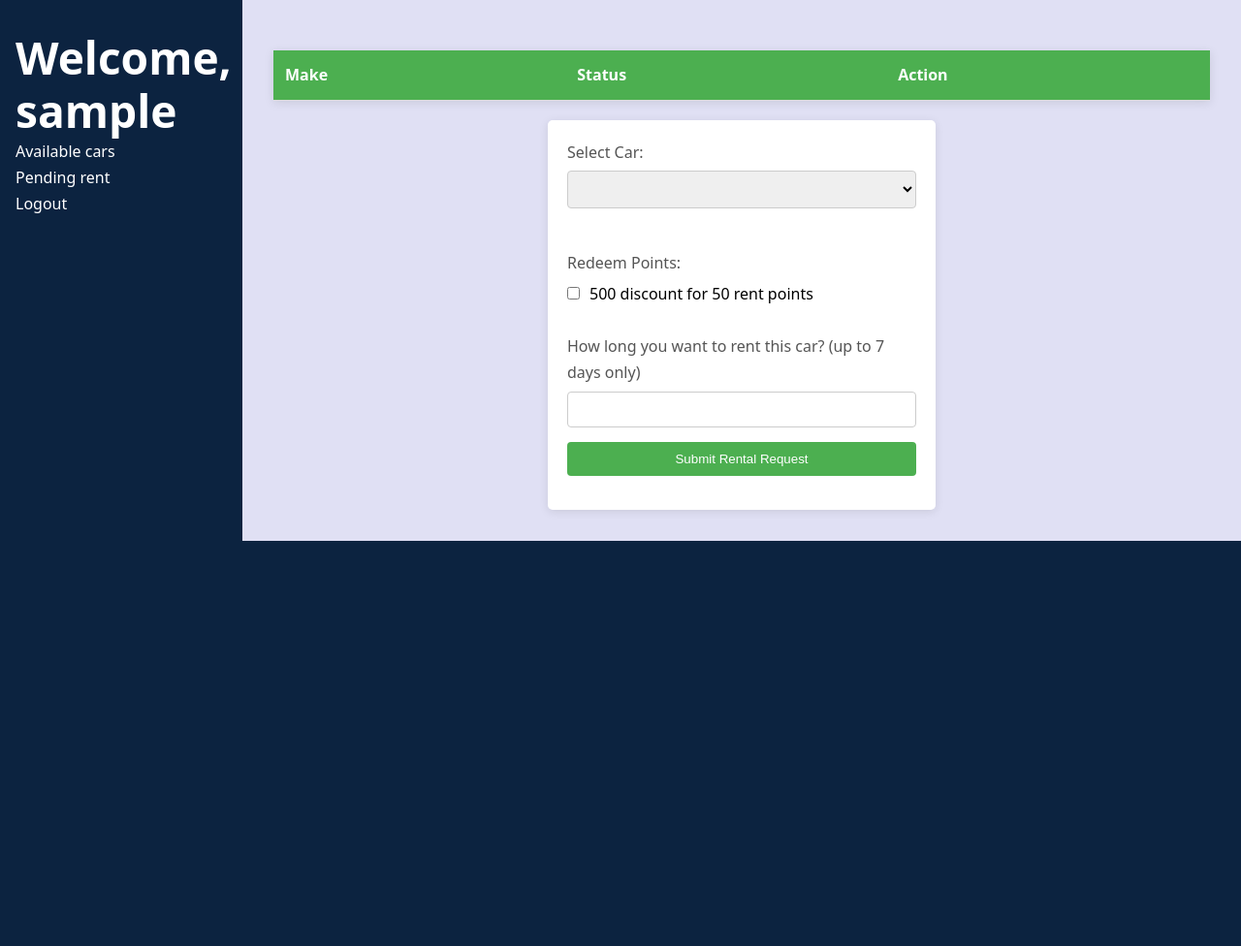
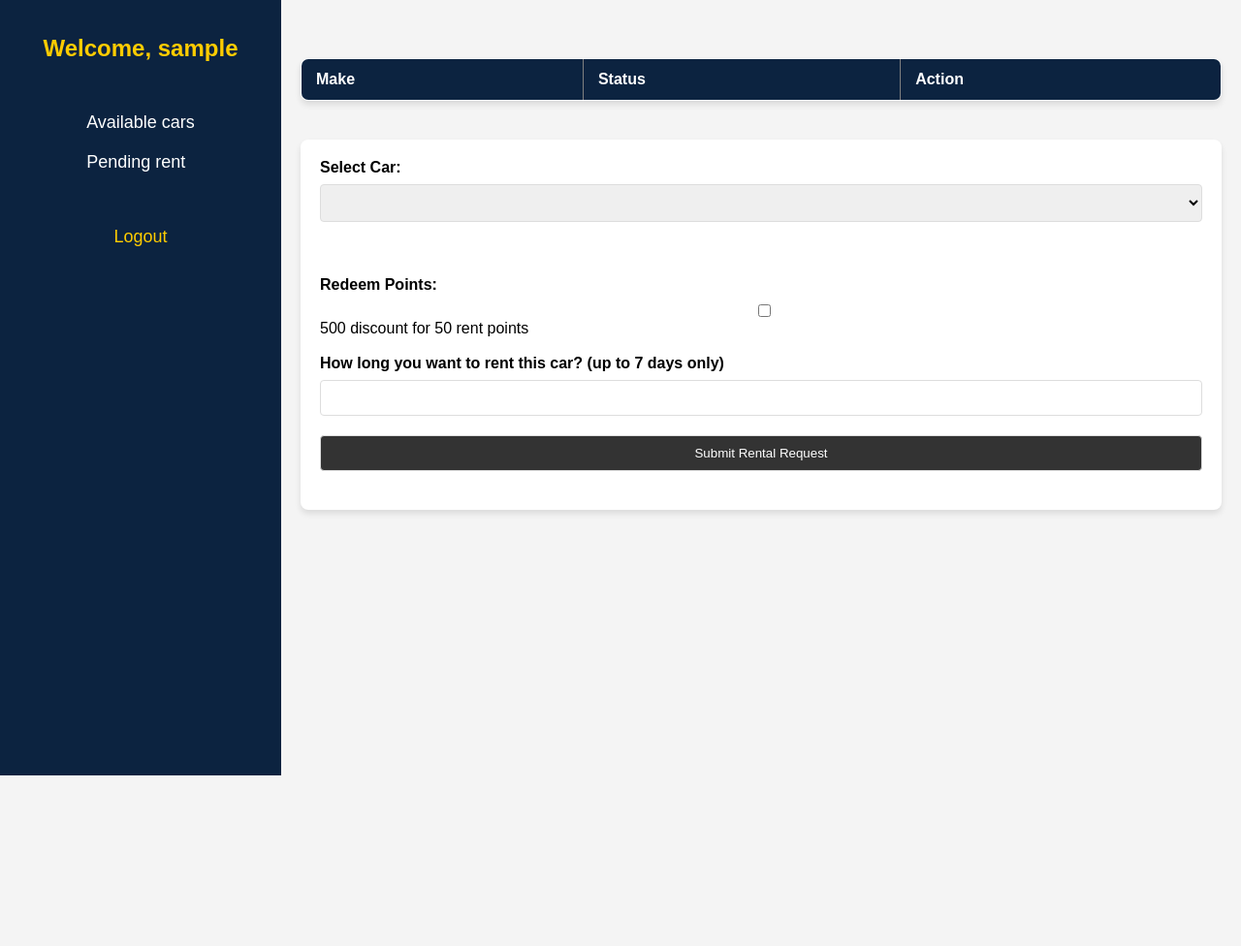
Before and after one commit to wenardsantos/rent-car, a PHP site: page /customer_dashboard.php in a window 1280 px wide. Shown: the whole page at 97% size. After the commit the page ends 800 px from the top, so only its background shows below. Run offline with PHP 8.4, Linux system fonts and the light colour scheme; the visitor is signed in with stand-in values (Sample User, id 1); data that the repository does not hold is empty.

Commit message:
Fixed customer available car display

```diff
--- a/customer_dashboard.php
+++ b/customer_dashboard.php
@@ -3,8 +3,8 @@ session_start();
 
 include 'connect_db.php';
 
-//$cars_sql = "SELECT * FROM cars WHERE car_id NOT IN (SELECT car_id FROM rentals WHERE status='approved') AND availability = 1";
 $cars_sql = "SELECT * FROM cars WHERE car_id NOT IN (SELECT car_id FROM rentals WHERE status='pending') AND availability = 1";
+
 $cars_results = $conn->query($cars_sql);
 
 $rentals_sql = "SELECT r.rental_id, c.make, c.model, r.days, r.status FROM rentals r JOIN cars c ON r.car_id = c.car_id WHERE r.customer_id = ? ";
@@ -25,96 +25,207 @@ $customer = $stmt->get_result();
 <head>
     <meta charset="UTF-8">
     <meta name="viewport" content="width=device-width, initial-scale=1.0">
-    <link rel="stylesheet" href="css/style.css">
     <title>Customer Dashboard</title>
     <style>
+                /* General body and dashboard layout */
+        body {
+            font-family: Arial, sans-serif;
+            background-color: #f4f4f4;
+            margin: 0;
+            padding: 0;
+        }
+
         .dashboard {
             display: flex;
-        }
-        .sidebar {
-            width: 250px;
-            background-color: var(--color-primary);
-            padding: 2rem 1rem;
-        }
-        .main-content {
-            color: black;
-            flex-grow: 1;
-            padding: 2rem;
-            background-color: var(--color-tertiary);
+            min-height: 100vh;
         }
 
-        .cars-container-dets .info {
+        .sidebar {
             background-color: #0c2340;
+            color: #fff;
+            width: 250px;
+            padding: 20px;
+            display: flex;
+            flex-direction: column;
+            align-items: center;
         }
 
+        .sidebar h1 {
+            color: #ffcc00;
+            font-size: 24px;
+        }
+
+        .sidebar h4 {
+            margin: 10px 0;
+        }
+
+        .sidebar ul {
+            list-style: none;
+            padding: 0;
+        }
+
+        .sidebar ul li {
+            margin: 20px 0;
+        }
+
+        .sidebar ul li a {
+            color: #fff;
+            text-decoration: none;
+            font-size: 18px;
+            transition: color 0.3s;
+        }
+
+        .sidebar ul li a:hover {
+            color: #ffcc00;
+        }
+
+        .sidebar a {
+            color: #ffcc00;
+            text-decoration: none;
+            margin-top: 20px;
+            font-size: 18px;
+        }
+
+        /* Main content */
+        .main-content {
+            flex-grow: 1;
+            padding: 20px;
+        }
+
+        /* Car display */
+        .cars-container-dets {
+            display: flex;
+            flex-wrap: wrap;
+            gap: 20px;
+            justify-content: space-around;
+            margin-bottom: 40px;
+        }
+
+        .box {
+            background-color: #fff;
+            border: 1px solid #ddd;
+            border-radius: 8px;
+            overflow: hidden;
+            box-shadow: 0 4px 6px rgba(0, 0, 0, 0.1);
+            width: 280px;
+            transition: transform 0.3s;
+        }
+
+        .box:hover {
+            transform: translateY(-5px);
+        }
+
+        .box img {
+            width: 100%;
+            height: 180px;
+            object-fit: cover;
+        }
+
+        .info {
+            padding: 15px;
+        }
+
+        .info h5 {
+            font-size: 20px;
+            margin: 0;
+            color: #333;
+        }
+
+        .info p {
+            margin: 10px 0 0;
+            font-size: 16px;
+            color: #555;
+        }
+
+        .tag {
+            display: flex;
+            justify-content: space-between;
+            font-size: 14px;
+            margin-bottom: 10px;
+        }
+
+        /* Table Styling */
         table {
             width: 100%;
-            border-collapse: collapse; /* Combine borders */
-            margin: 20px 0; /* Space above and below the table */
-            box-shadow: 0 2px 10px rgba(0, 0, 0, 0.1); /* Shadow effect */
+            border-collapse: collapse;
+            margin-bottom: 40px;
+            background-color: #fff;
+            border-radius: 8px;
+            overflow: hidden;
+            box-shadow: 0 4px 6px rgba(0, 0, 0, 0.1);
         }
 
         th, td {
-            padding: 12px; /* Space inside cells */
-            text-align: left; /* Align text to the left */
-            border-bottom: 1px solid #ddd; /* Bottom border for rows */
+            padding: 12px 15px;
+            text-align: left;
         }
 
         th {
-            background-color: #4CAF50; /* Header background color */
-            color: white; /* Header text color */
+            background-color: #0c2340;
+            color: #fff;
+        }
+
+        td {
+            border-bottom: 1px solid #ddd;
         }
 
         tr:hover {
-            background-color: #f1f1f1; /* Row hover effect */
+            background-color: #f1f1f1;
         }
 
-        tr:nth-child(even) {
-            background-color: #f9f9f9; /* Zebra striping for even rows */
+        .action-buttons button {
+            background-color: #ffcc00;
+            border: none;
+            padding: 8px 12px;
+            color: #333;
+            cursor: pointer;
+            border-radius: 4px;
+            transition: background-color 0.3s;
         }
 
-        tr:nth-child(odd) {
-            background-color: #ffffff; /* Background for odd rows */
+        .action-buttons button:hover {
+            background-color: #e6b800;
         }
 
+        /* Form Styling */
         .form-container {
-            background-color: white;
+            background-color: #fff;
             padding: 20px;
-            border-radius: 5px;
-            box-shadow: 0 2px 10px rgba(0, 0, 0, 0.1);
-            max-width: 400px; /* Limit width */
-            margin: auto; /* Center the form */
+            border-radius: 8px;
+            box-shadow: 0 4px 6px rgba(0, 0, 0, 0.1);
         }
 
-
-        label {
-            display: block; /* Make labels block elements */
-            margin-bottom: 5px; /* Space below labels */
-            color: #555; /* Slightly lighter color for labels */
+        .form-container form {
+            display: flex;
+            flex-direction: column;
         }
 
-        select, input[type="number"], input[type="submit"] {
-            width: 100%; /* Full width for inputs */
-            padding: 10px; /* Inner padding */
-            margin-bottom: 15px; /* Space between elements */
-            border: 1px solid #ccc; /* Border style */
-            border-radius: 4px; /* Rounded corners */
+        .form-container label {
+            margin-bottom: 8px;
+            font-weight: bold;
         }
 
-        input[type="checkbox"] {
-            width: auto; /* Default width for checkbox */
-            margin-right: 10px; /* Space between checkbox and label */
+        .form-container select,
+        .form-container input[type="number"],
+        .form-container input[type="submit"] {
+            padding: 10px;
+            margin-bottom: 20px;
+            border: 1px solid #ddd;
+            border-radius: 4px;
         }
 
-        input[type="submit"] {
-            background-color: #4CAF50; /* Green background for submit button */
-            color: white; /* White text color */
-            border: none; /* Remove border */
-            cursor: pointer; /* Pointer cursor on hover */
+        .form-container input[type="checkbox"] {
+            margin-left: 10px;
         }
 
-        input[type="submit"]:hover {
-            background-color: #45a049; /* Darker green on hover */
+        .form-container input[type="submit"] {
+            background-color: #333;
+            color: #fff;
+            cursor: pointer;
+        }
+
+        .form-container input[type="submit"]:hover {
+            background-color: #555;
         }
 
     </style>
```
Also changed, not shown: admin_dashboard.php (+148 -29 lines).
